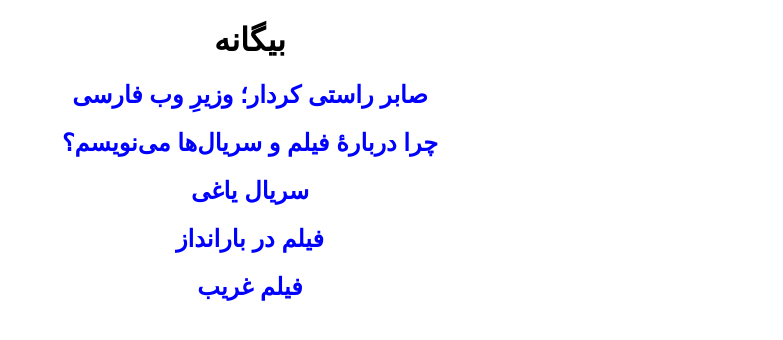
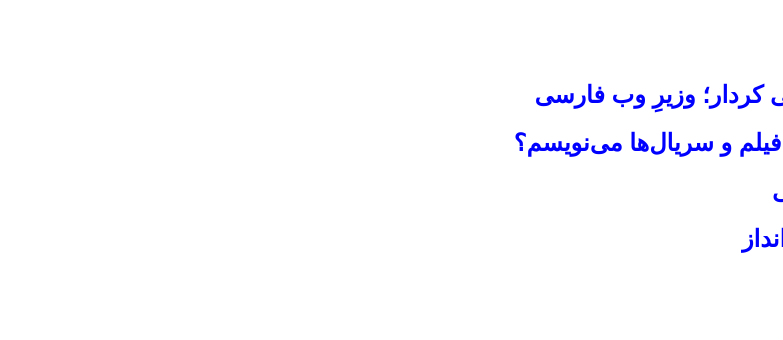
Before and after one commit to darkblog/darkblog.github.io, a Jekyll site: the page built from index.html, in a window 1280 px wide. Shown: the top 340 px of the page, without its empty margins (497-1280 px from the left). Built offline with Jekyll 4.4.1, drawn with Linux system fonts in a browser that asks for light colours.

Commit message:
Update index.html

```diff
--- a/_layouts/index.html
+++ b/_layouts/index.html
@@ -10,7 +10,7 @@
 <meta name="viewport" content="width=device-width, initial-scale=1">
 <meta name="description" content="بیگانه">
 <link rel="canonical" href="https://biganeh.com/">
-<style>body{font-family:sans-serif;margin:auto;text-align:center}a{color:blue;text-decoration:none}</style>
+<style>body{font-family:sans-serif;margin:auto}a{color:blue;text-decoration:none}</style>
 </head>
 <body>
 <h1>بیگانه</h1>
```
